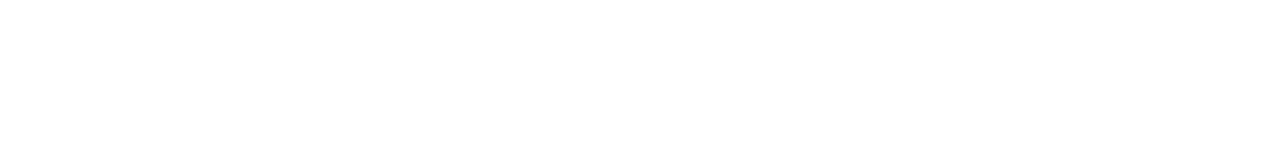
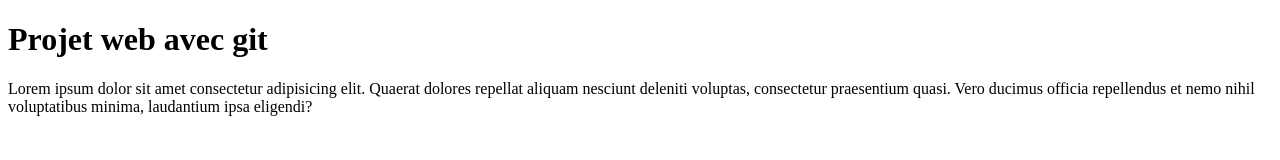
Before and after one commit to Starloulouwars/projet-web-git, a plain HTML site: page projet-web-git/index.html in a window 1280 px wide. Drawn offline with Linux system fonts and the light colour scheme.

Commit message:
mise à jour index.html

```diff
--- a/projet-web-git/index.html
+++ b/projet-web-git/index.html
@@ -6,6 +6,7 @@
     <title>Document</title>
 </head>
 <body>
-
+    <h1>Projet web avec git</h1>
+    <p>Lorem ipsum dolor sit amet consectetur adipisicing elit. Quaerat dolores repellat aliquam nesciunt deleniti voluptas, consectetur praesentium quasi. Vero ducimus officia repellendus et nemo nihil voluptatibus minima, laudantium ipsa eligendi?</p>
 </body>
 </html>
```
